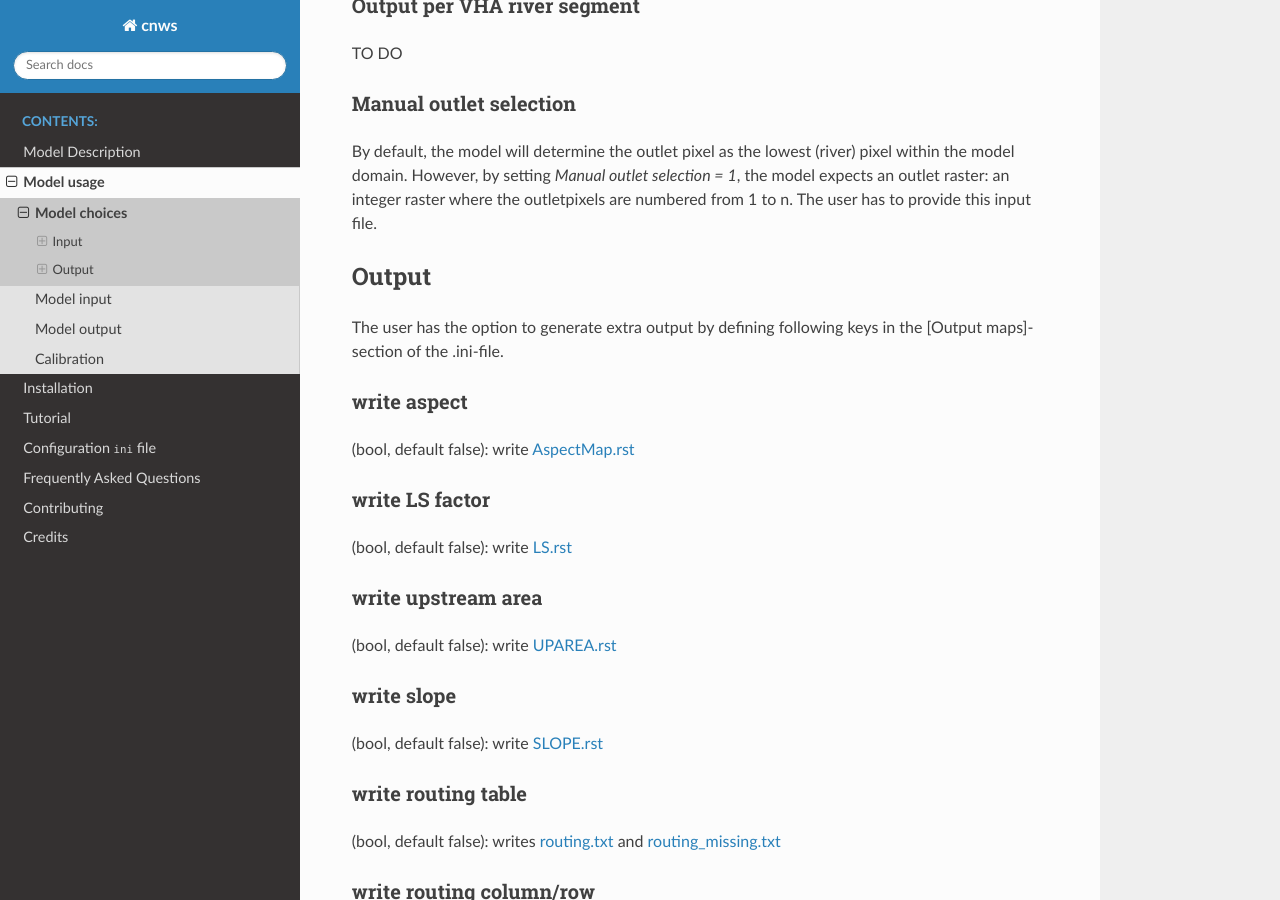
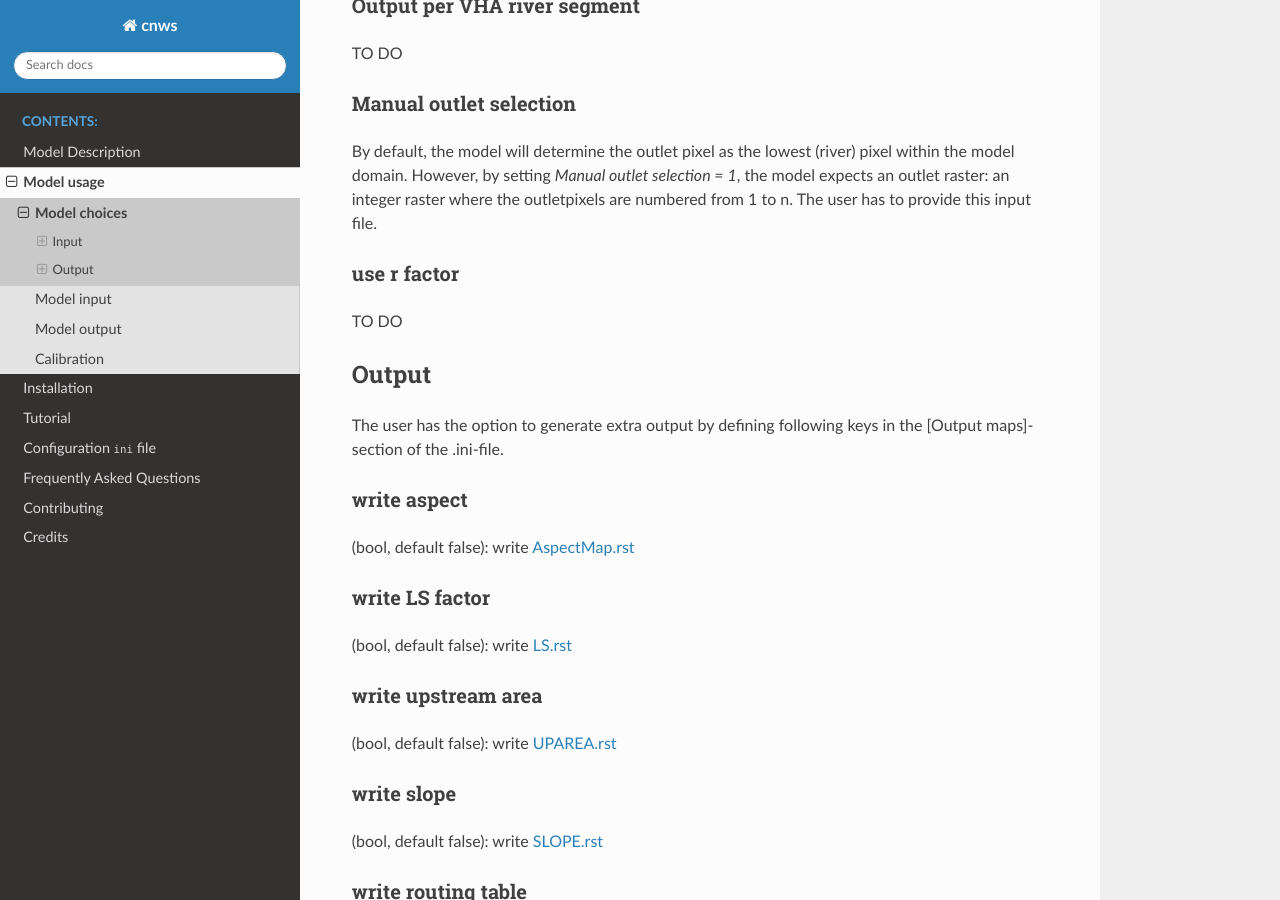
Before and after one commit to watem-sedem/watem-sedem, a Sphinx documentation site: the page built from docs/choices.rst, in a window 1280 px wide and 900 px high, scrolled down 3715 px. Built offline with Sphinx 7.4.7 and the Read the Docs theme 2.0.0, drawn with Linux system fonts in a browser that asks for light colours.

Commit message:
Add info about R-factor

```diff
--- a/docs/choices.rst
+++ b/docs/choices.rst
@@ -190,6 +190,13 @@
 By default, the model will determine the outlet pixel as the lowest (river) pixel within the model domain. However, by setting `Manual outlet selection = 1`,
 the model expects an outlet raster: an integer raster where the outletpixels are numbered from 1 to n. The user has to provide this input file.
 
+.. _useR:
+
+use r factor
+############
+
+TO DO
+
 Output
 ******
 
--- a/docs/input.rst
+++ b/docs/input.rst
@@ -253,7 +253,11 @@
 R factor
 ********
 
-float
+The R-factor or rainfall erosivity factor in the RUSLE equation (float, in MJ.mm/ha.h.year).
+This value is only mandatory when :ref:`Use R = 0 <useR>`.
+
+.. note::
+	the user must make sure that the R and C-factor represent the same time duration (year or month).
 
 LS correction
 *************
```
